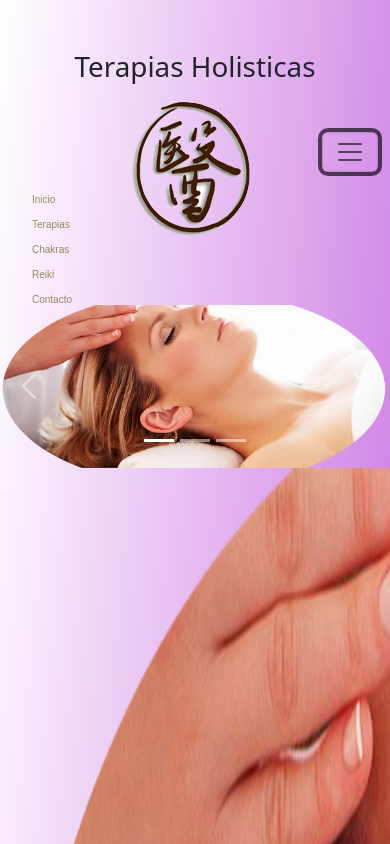
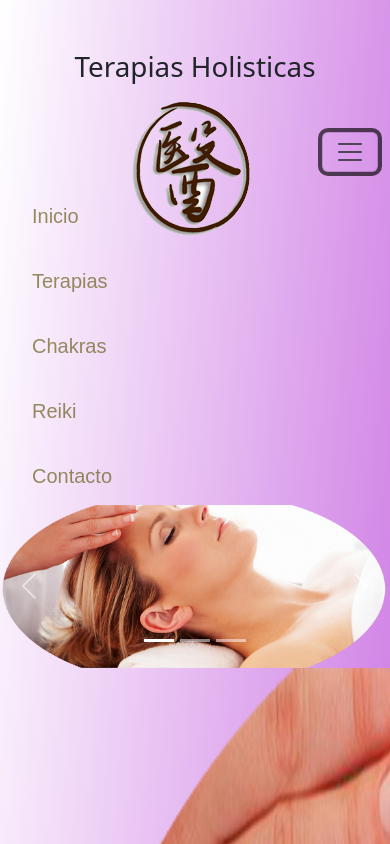
Before and after one commit to ezequiel456po/SitioWebTerapias, a plain HTML site: page index.html in a window 390 px wide. Both pictures are taken after a click on the button 350 px from the left and 152 px from the top of the page. Shown: the top 844 px of the page. Drawn offline with nearby package versions, Linux system fonts and the light colour scheme; files whose address does not match are found by name.

Commit message:
NUevo cambio

```diff
--- a/css/style.css
+++ b/css/style.css
@@ -480,7 +480,7 @@ i{
 
     .nav_detalles {
         padding: 0px;
-        font-size: 10px;
+        font-size: 20px;
         font-weight: var(--bs-nav-link-font-weight);
         color: rgb(95 85 9 / 65%);
         text-decoration: none;
@@ -492,6 +492,6 @@ i{
     body header nav ul li {
         font-size: 50px;
         text-decoration: none;
-        margin: -25px 20px;
+        margin: -5px 20px;
     }
 }
```
